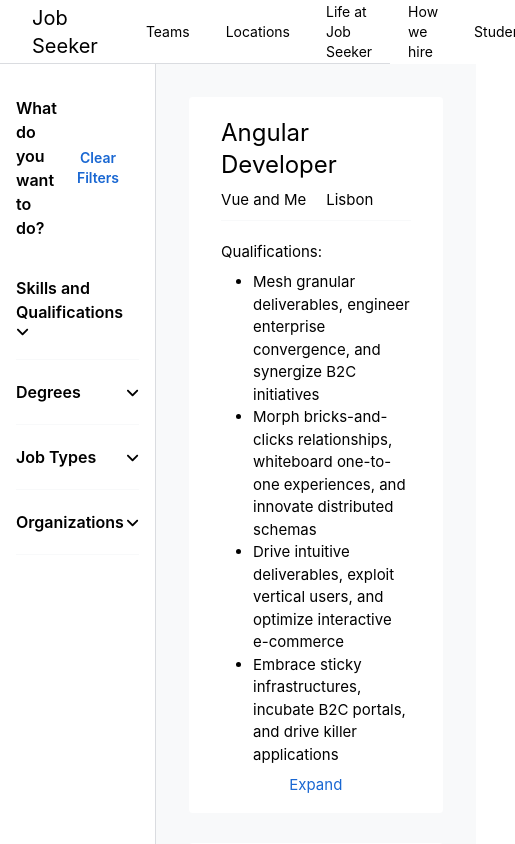
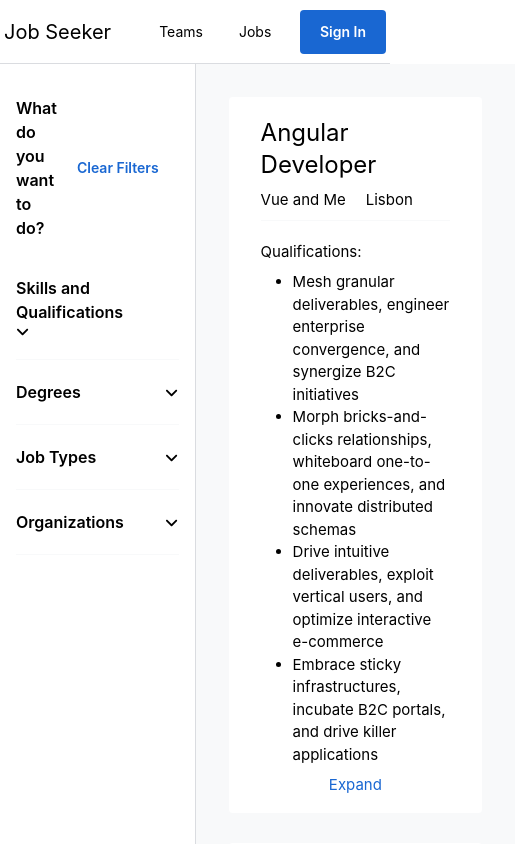
Before and after one commit to ondairos/job_seeker, a Vue app: page /jobs/results in a window 390 px wide. Shown: the top 844 px of the page, 515 px wide, since content can reach past the window. Built offline with nearby package versions, Linux system fonts and the light colour scheme.

Commit message:
added responsive classes

```diff
--- a/src/components/JobSearch/HeroSection.vue
+++ b/src/components/JobSearch/HeroSection.vue
@@ -24,7 +24,9 @@ export default defineComponent({
           <HeadLine />
           <JobSearchForm />
         </div>
-        <div class="col-start-7 col-span-5 self-center justify-self-center">
+        <div
+          class="col-start-7 col-span-5 self-center justify-self-center custom-sm:hidden sm:hidden md:block xl:block 2xl:block"
+        >
           <img
             class="w-80 h-80 object-contain"
             src="https://upload.wikimedia.org/wikipedia/commons/thumb/9/95/Vue.js_Logo_2.svg/2367px-Vue.js_Logo_2.svg.png"
@@ -35,7 +37,7 @@ export default defineComponent({
       </div>
     </section>
 
-    <spotlight class="flex flex-row justify-center pb-16">
+    <spotlight class="flex md:flex-row custom-sm:flex-col custom-sm:mx-auto justify-center pb-16">
       <template #default="{ img, title, description }">
         <router-link
           to="/jobs/results"
--- a/src/components/JobSearch/JobSearchForm.vue
+++ b/src/components/JobSearch/JobSearchForm.vue
@@ -29,7 +29,7 @@ export default defineComponent({
 
 <template>
   <form
-    class="flex items-center w-full h-12 mt-14 border border-solid border-brand-gray-3 rounded-3xl"
+    class="flex items-center w-full h-12 mt-14 border border-solid border-brand-gray-3 rounded-3xl custom-sm:hidden sm:hidden md:flex xl:flex 2xl:flex"
     @submit.prevent="searchForJobs"
   >
     <font-awesome-icon :icon="['fas', 'search']" class="ml-4 mr-3" />
--- a/src/components/JobSearch/Spotlight.vue
+++ b/src/components/JobSearch/Spotlight.vue
@@ -23,7 +23,7 @@ export default defineComponent({
 
 <template>
   <ul>
-    <li v-for="spotlight in spotlights" :key="spotlight.id">
+    <li v-for="spotlight in spotlights" :key="spotlight.id" class="custom-sm:mb-2">
       <slot
         :img="spotlight.img"
         :title="spotlight.title"
--- a/src/components/Navigation/MainNav.vue
+++ b/src/components/Navigation/MainNav.vue
@@ -65,14 +65,23 @@ export default defineComponent({
 <template>
   <header :class="['w-full', 'text-sm', 'text-black', headerHeightClass]">
     <div class="fixed top-0 left-0 w-full h-16 bg-white">
-      <div class="flex flex-nowrap h-full px-8 mx-auto border-b border-brand-gray-1">
-        <router-link to="/" class="flex items-center text-black h-full text-xl">{{
-          company
-        }}</router-link>
+      <div class="flex flex-nowrap h-full px-8 custom-sm:px-1 mx-auto border-b border-brand-gray-1">
+        <router-link
+          to="/"
+          class="flex md:flex custom-sm:m-0 items-center text-black h-full text-xl"
+          >{{ company }}</router-link
+        >
 
         <nav class="h-full ml-12">
           <ul class="flex h-full p-0 m-0 list-none">
-            <li v-for="item in menuItems" :key="item.text" class="h-full ml-9 first:ml-0">
+            <li
+              v-for="(item, index) in menuItems"
+              :key="item.text"
+              class="h-full ml-9 first:ml-0"
+              :class="{
+                'hidden sm:flex': index !== 0 && index !== menuItems.length - 1,
+              }"
+            >
               <router-link :to="item.url" class="flex items-center h-full py-2.5">{{
                 item.text
               }}</router-link>
--- a/src/components/Shared/ActionButton.vue
+++ b/src/components/Shared/ActionButton.vue
@@ -35,7 +35,7 @@ export default defineComponent({
 </script>
 
 <template>
-  <button :class="buttonClass">
+  <button :class="buttonClass" class="whitespace-nowrap">
     {{ text }}
   </button>
 </template>
--- a/tailwind.config.js
+++ b/tailwind.config.js
@@ -20,6 +20,9 @@ module.exports = {
         blue: "0 0 3px 3px #4285f4",
         gray: "0 1px 3px 0 rgba(60,64,67,.3)",
       },
+      screens: {
+        "custom-sm": "0px",
+      },
     },
   },
   variants: {
```
